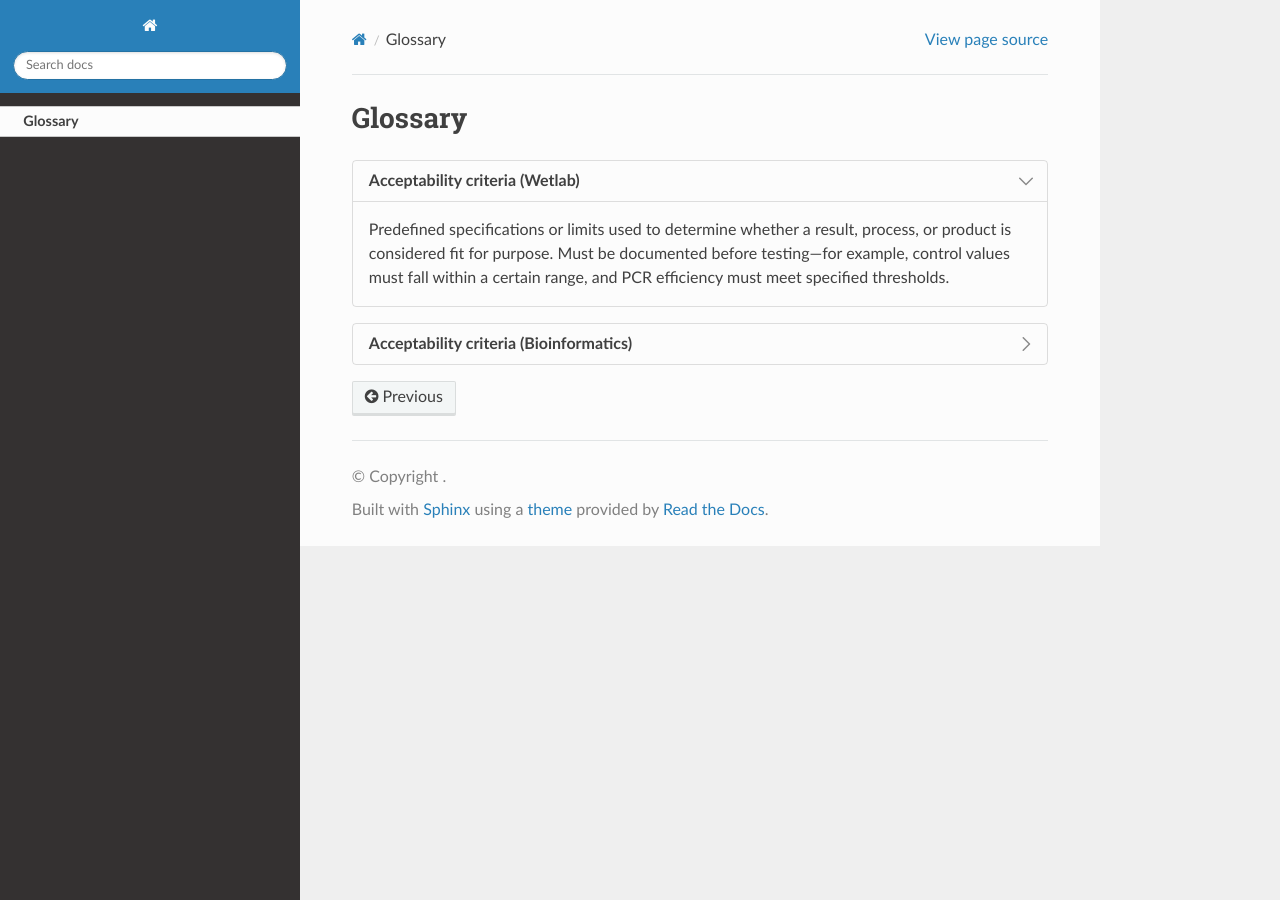
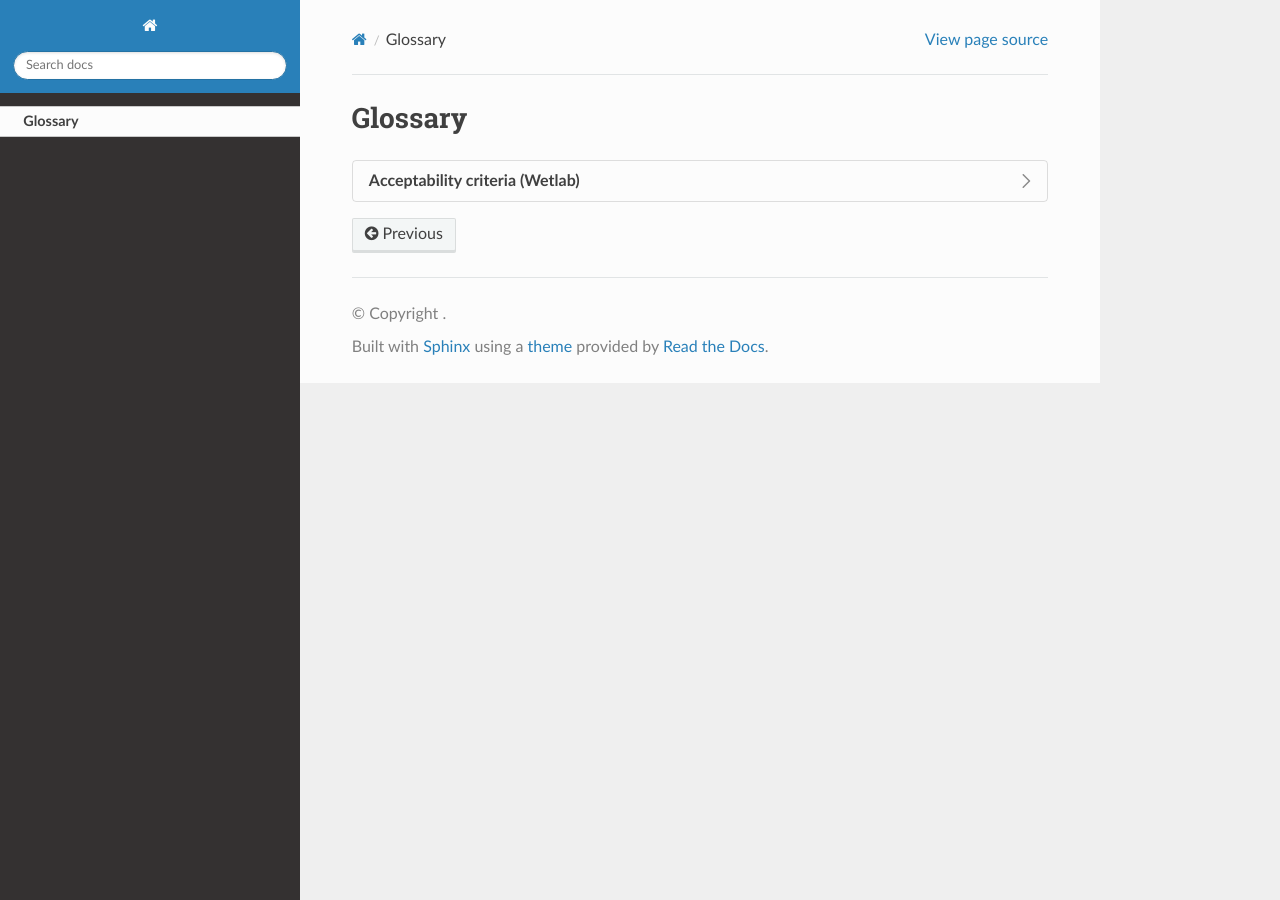
Before and after one commit to ASendellPrice/IIB-rtd, a Sphinx documentation site: the page built from docs/source/glossary.rst, in a window 1280 px wide. Built offline with Sphinx 7.4.7 and the Read the Docs theme 3.1.0, drawn with Linux system fonts in a browser that asks for light colours; some of the changed lines change nothing that is shown.

Commit message:
Using dropdown boxes

```diff
--- a/docs/source/glossary.rst
+++ b/docs/source/glossary.rst
@@ -2,10 +2,7 @@
 ========
 
 .. dropdown:: Acceptability criteria (Wetlab)
-   :open:
 
-   Predefined specifications or limits used to determine whether a result, process, or product is considered fit for purpose. Must be documented before testing—for example, control values must fall within a certain range, and PCR efficiency must meet specified thresholds.
-
-.. dropdown:: Acceptability criteria (Bioinformatics)
-
-   Thresholds for algorithm performance or data quality in computational workflows. May include metrics like read depth, alignment accuracy, or variant calling precision.
+   **Wetlab**
+   Predefined specifications or limits used to determine whether a result, process, or product is considered fit for purpose. Must be documented before testing, e.g., control values must fall within a certain range, PCR efficiency must meet specified thresholds.
+   *Example usage: Acceptability criteria for the qPCR assay required that positive control Ct values fall within ±1.0 of the established mean and that the negative control showed no amplification before results were approved.*
```
